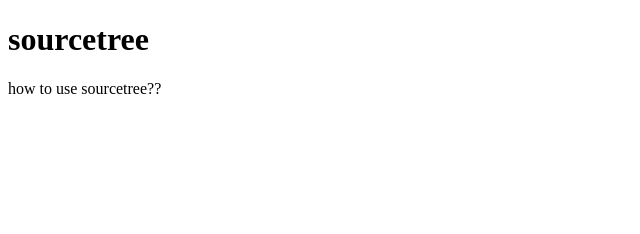
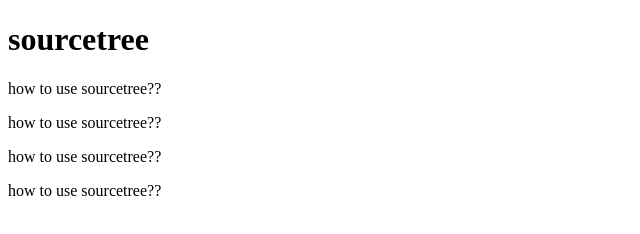
Before and after one commit to yeyewon/sourcetreeTest, a plain HTML site: page index.html in a window 1280 px wide. Shown: the whole page, without its empty margins (0-640 px from the left). Drawn offline with Linux system fonts and the light colour scheme.

Commit message:
다시다시다시

```diff
--- a/index.html
+++ b/index.html
@@ -9,5 +9,8 @@
 <body>
   <h1>sourcetree</h1>
   <p class="sub_title">how to use sourcetree??</p>
+  <p class="sub_title">how to use sourcetree??</p>
+  <p class="sub_title">how to use sourcetree??</p>
+  <p class="sub_title">how to use sourcetree??</p>
 </body>
 </html>
```
